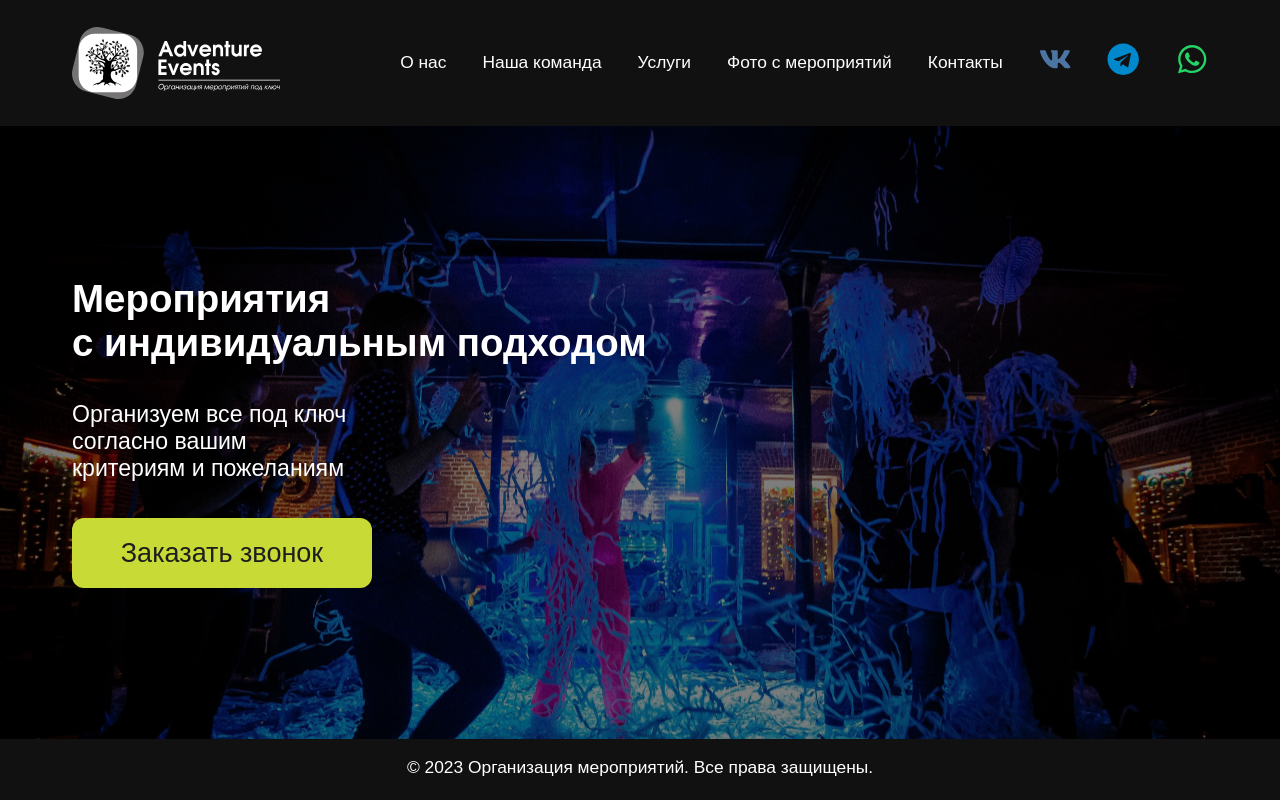
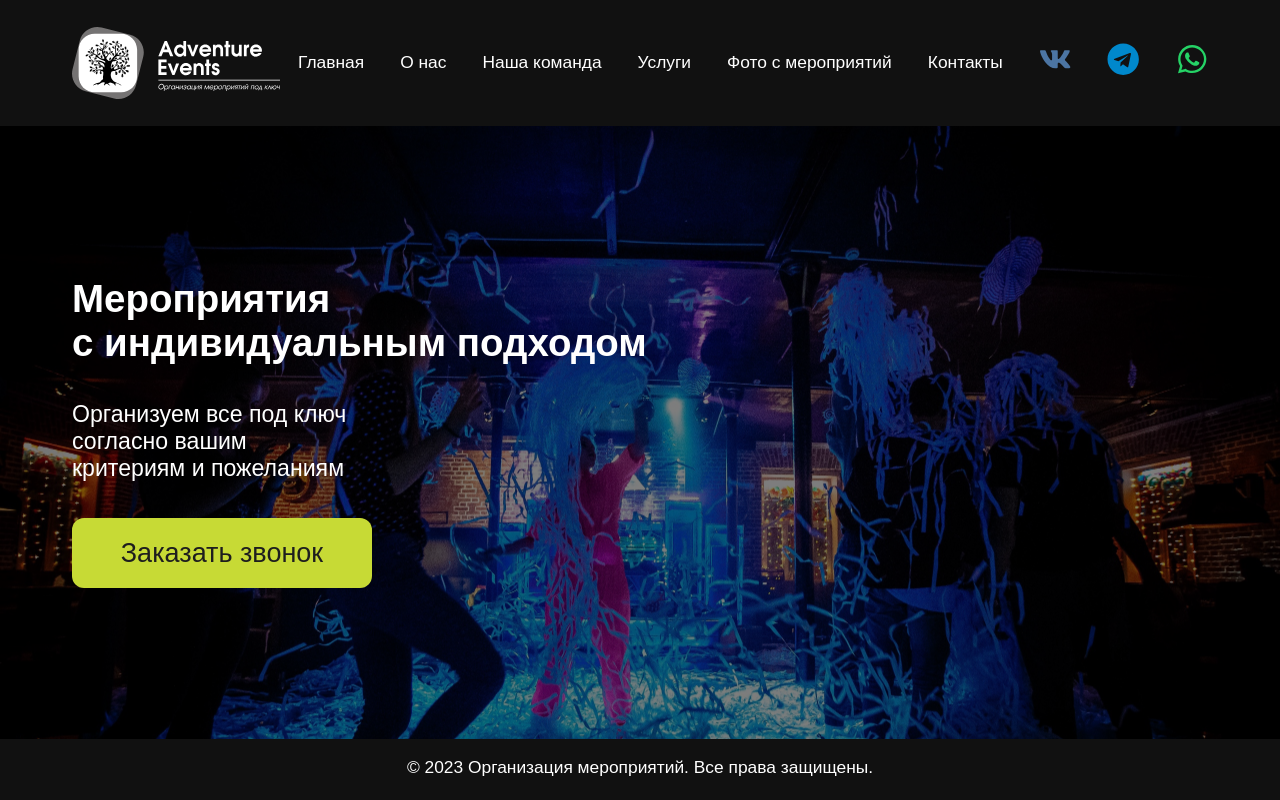
Before and after one commit to OvchinnikovAndpey/event-organization-team, a React (Vite) app: page / in a window 1280 px wide. Built offline with nearby package versions, Linux system fonts and the light colour scheme.

Commit message:
add to nav general page link

```diff
--- a/src/components/Header/Header.tsx
+++ b/src/components/Header/Header.tsx
@@ -34,6 +34,11 @@ const Header: React.FC = () => {
           className={`${styles.navigation} ${isMenuOpen ? styles.active : ``}`}
         >
           <ul className={styles.navList}>
+             <li>
+              <Link to="/" onClick={handleLinkClick}>
+                Главная
+              </Link>
+            </li>
             <li>
               <Link to="/about" onClick={handleLinkClick}>
                 О нас
```
